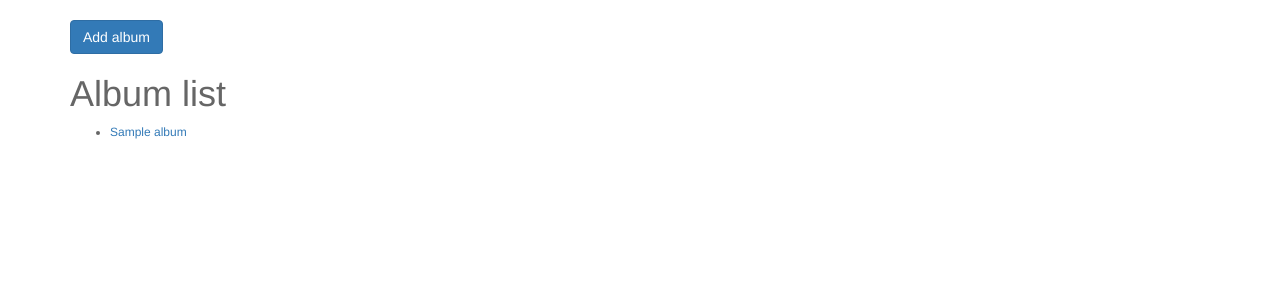
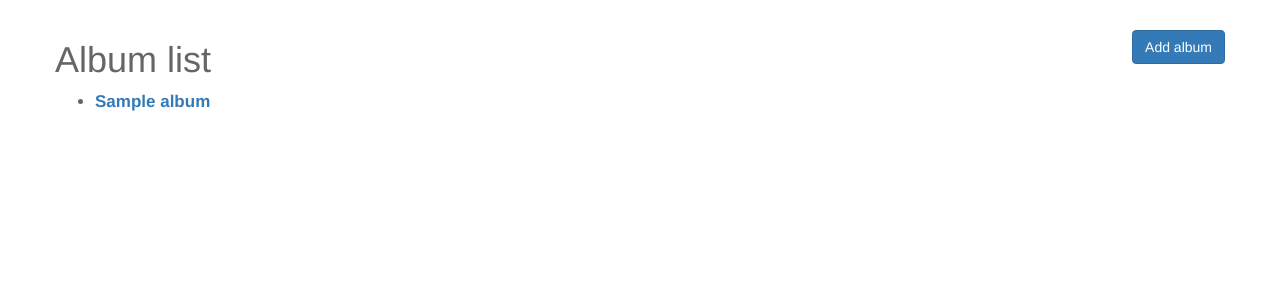
Before and after one commit to byunghyunpark/django_mysite_project, a Django app: page /photo/album/list/ in a window 1280 px wide. Shown: the part 51-351 px from the top of the page. Run offline with Django 3.2, Linux system fonts and the light colour scheme; tables that the repository leaves empty hold one stand-in row (values such as "Sample post"); style sheets or scripts are compiled from the project's sources; parts of the project's set-up code (start-up, migrations or seed data) failed here and were passed over; some libraries are stand-ins or nearby versions.

Commit message:
Move add album button right and change font size.

```diff
--- a/django_app/static/css/common.compact.css
+++ b/django_app/static/css/common.compact.css
@@ -10,4 +10,6 @@ div .bookmark-content { border-bottom: 1px solid gray; margin-bottom: 30px; }
 
 .btn-middle-right { position: absolute; right: 0; top: 30px; }
 
+.album-list { font-size: 17px; font-weight: bold; color: #666; }
+
 /*# sourceMappingURL=common.compact.css.map */
--- a/django_app/static/css/common.css
+++ b/django_app/static/css/common.css
@@ -30,4 +30,10 @@ div .bookmark-content {
   top: 30px;
 }
 
+.album-list {
+  font-size: 17px;
+  font-weight: bold;
+  color: #666;
+}
+
 /*# sourceMappingURL=common.css.map */
--- a/django_app/static/css/common.min.css
+++ b/django_app/static/css/common.min.css
@@ -1,3 +1,3 @@
-html,body{font-size:12px;color:#666}h3{font-size:30px;margin-bottom:20px;color:#666}div .bookmark-content{border-bottom:1px solid gray;margin-bottom:30px}.content-container{position:relative}.btn-top-right{position:absolute;right:0;top:-10px}.btn-middle-right{position:absolute;right:0;top:30px}
+html,body{font-size:12px;color:#666}h3{font-size:30px;margin-bottom:20px;color:#666}div .bookmark-content{border-bottom:1px solid gray;margin-bottom:30px}.content-container{position:relative}.btn-top-right{position:absolute;right:0;top:-10px}.btn-middle-right{position:absolute;right:0;top:30px}.album-list{font-size:17px;font-weight:bold;color:#666}
 
 /*# sourceMappingURL=common.min.css.map */
--- a/django_app/static/css/common.nested.css
+++ b/django_app/static/css/common.nested.css
@@ -24,4 +24,9 @@ div .bookmark-content {
   right: 0;
   top: 30px; }
 
+.album-list {
+  font-size: 17px;
+  font-weight: bold;
+  color: #666; }
+
 /*# sourceMappingURL=common.nested.css.map */
--- a/django_app/static/sass/common.sass
+++ b/django_app/static/sass/common.sass
@@ -24,3 +24,8 @@ div .bookmark-content
   position: absolute
   right: 0
   top: 30px
+
+.album-list
+  font-size: 17px
+  font-weight: bold
+  color: #666
--- a/django_app/templates/photo/album_list.html
+++ b/django_app/templates/photo/album_list.html
@@ -2,12 +2,12 @@
 
 {% block content %}
 
-<div class="container">
-<a href="{% url 'photo:album_add' %}" class="btn btn-primary">Add album</a>
+<div class="content-container">
+<a href="{% url 'photo:album_add' %}" class="btn btn-primary btn-top-right">Add album</a>
 <h1>Album list</h1>
     <ul>
         {% for album in albums %}
-        <li>
+        <li class="album-list">
             <p><a href="{% url 'photo:album_detail' pk=album.pk %}">{{ album.title }}</a></p>
         </li>
         {% endfor %}
```
Also changed, not shown: 4 other files.
